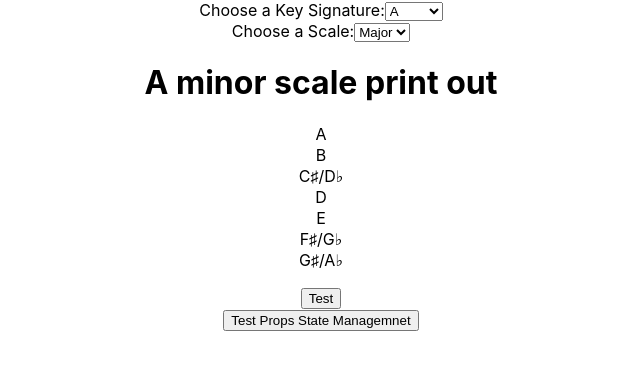
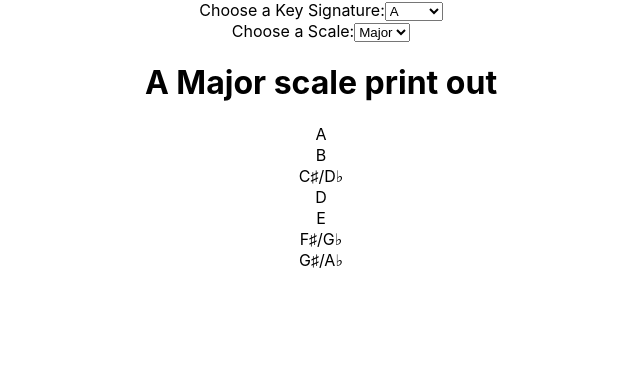
Before and after one commit to mattchley/random-rhythm, a React (Create React App) app in the folder random-rhythm/: page / in a window 1280 px wide. Shown: the top 370 px of the page, without its empty margins (319-959 px from the left). Built offline with nearby package versions, Linux system fonts and the light colour scheme.

Commit message:
aesthetic changes

```diff
--- a/random-rhythm/src/App.js
+++ b/random-rhythm/src/App.js
@@ -18,7 +18,7 @@ function App() {
       <Key onChange={(value) => setKey(value)} />
       <Scale onChange={(value) => setScale(value)} />
       <Staff value = {{scale :[scale, setScale], key :[key, setKey]}}/>
-      <button onClick={handleSubmit}>Test Props State Managemnet</button>
+
     </div>
   );
 }
--- a/random-rhythm/src/Components/staff.js
+++ b/random-rhythm/src/Components/staff.js
@@ -81,21 +81,12 @@ const Staff = props => {
 
     }
 
-    const handleSubmit = () => {
-        // console.log(changeKey(noteArray, keyType));
-        console.log(createScale(scaleType, changeKey(noteArray, keyType)));
-        // console.log(props.value.scale[0])
-        // console.log(props.value.key[0])
-
-    }
-
     return (
         <div>
-            <h1> A minor scale print out </h1>
+            <h1> {props.value.key[0]} {props.value.scale[0]} scale print out </h1>
             <p>{createScale(scaleType, changeKey(noteArray, keyType)).map(y => (
                 <option value={y}>{y}</option>
             ))}</p>
-            <button onClick={handleSubmit}>Test</button>
 
         </div>
     )
```
